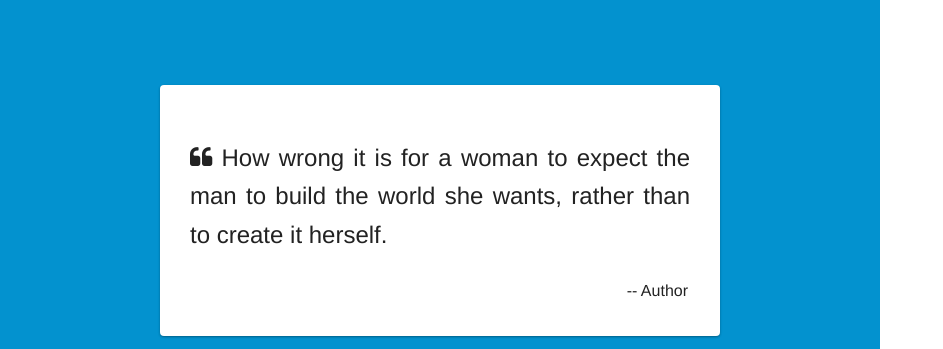
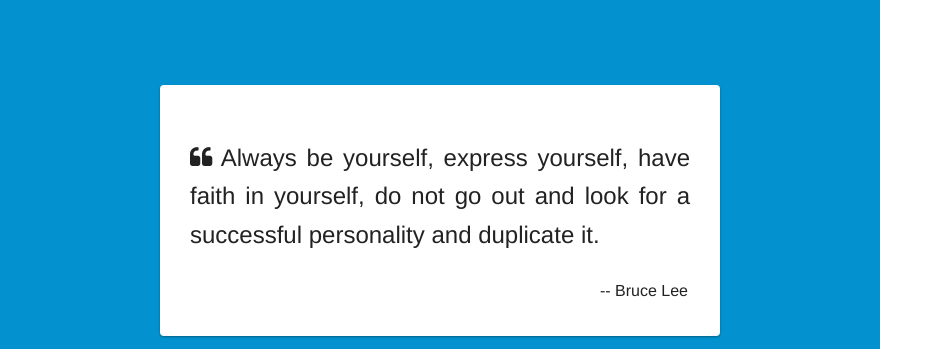
Before and after one commit to completejavascript/fcc-random-quote-machine, a plain HTML site: page index.html in a window 1280 px wide. Shown: the part 280-629 px from the top of the page, without its empty margins (0-943 px from the left). Drawn offline with nearby package versions, Linux system fonts and the light colour scheme.

Commit message:
init quote

```diff
--- a/index.html
+++ b/index.html
@@ -31,10 +31,10 @@
     <section class="quote-container my-box-shadow my-transition">
       <p class="quote-content">
         <i class="fa fa-quote-left"></i>
-        <span id="qoute-text">How wrong it is for a woman to expect the man to build the world she wants, rather than to create it herself.</span>
+        <span id="qoute-text">Always be yourself, express yourself, have faith in yourself, do not go out and look for a successful personality and duplicate it.</span>
       </p>
       <p class="quote-author">
-        -- <span id="qoute-name">Author</span>
+        -- <span id="qoute-name">Bruce Lee</span>
       </p>
     </section>
     <section class="btn-wrapper">
```
